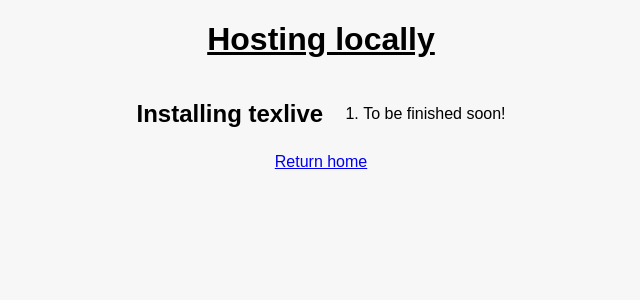
After one commit to EddieTheEd/Cooking, a Flask app: page /local in a window 1280 px wide. The commit adds this page. Shown: the top 300 px of the page, without its empty margins (319-959 px from the left). Run offline with Flask 3, Linux system fonts and the light colour scheme.

Commit message:
fix path so that it maybe works on windows, also create local host page

```diff
--- a/app.py
+++ b/app.py
@@ -24,8 +24,8 @@
         self.resolution = resolution
 
 def booklify(file, opts):
-    name = 'input.pdf'
-    tmpFile = 'crop-tmp.pdf'
+    name = os.path.join(os.getcwd(), 'input.pdf')
+    tmpFile = os.path.join(os.getcwd(), 'crop-tmp.pdf')
 
     file.save(name)
 
@@ -130,15 +130,16 @@
     p = subprocess.Popen(pdfJamCallList, stdout=subprocess.PIPE, stderr=subprocess.PIPE)
     out, err = p.communicate()
 
-    output_file_name = tmpFile[:-4] + "-book.pdf"
-    os.rename(output_file_name, name[:-4] + "-book.pdf")
+    output_file_name = os.path.join(os.getcwd(), tmpFile[:-4] + "-book.pdf")
+    final_output_name = os.path.join(os.getcwd(), name[:-4] + "-book.pdf")
+    os.rename(output_file_name, final_output_name)
 
     with open(name[:-4] + "-book.pdf", "rb") as f:
         result_pdf = BytesIO(f.read())
 
-    os.remove(name)
-    os.remove(tmpFile)
-    os.remove(name[:-4] + "-book.pdf")
+    os.remove(os.path.join(os.getcwd(), name))
+    os.remove(os.path.join(os.getcwd(), tmpFile))
+    os.remove(final_output_name)
 
     return result_pdf
 
@@ -180,5 +181,9 @@
 def explainer():
     return render_template('explainer.html')
 
+@app.route('/local')
+def local():
+    return render_template('local.html')
+
 if __name__ == '__main__':
     app.run(host='0.0.0.0', debug=True, port=5100)
--- a/templates/index.html
+++ b/templates/index.html
@@ -25,6 +25,9 @@
           align-items: center;
           justify-content: center;
           text-align: center;
+        }
+        #contentText {
+          max-width: 80vw;
         }
         .drop-zone {
             border: 2px dashed #ccc;
@@ -70,7 +73,7 @@
   </div>
 
   <div id='secondaryContent'>
-   <p>No rights reserved! See technical details <a href="details">in this documentation page</a>. Please dont abuse the website! If I end up having to pay because someone botted it, I'll just take it down :(</p>
+   <p id='contentText'>No rights reserved! See technical details <a href="details">in this documentation page</a>. Please dont abuse the website! Here's how to <a href="local">host it locally</a>, please consider doing so if you want to use this alot! This is intended to be a demo, and not a serious product. If I end up having to pay because someone botted it, I'll have to take it down :(</p>
   </div>
 
 
--- /dev/null
+++ b/templates/local.html
@@ -0,0 +1,49 @@
+<!DOCTYPE html>
+<html lang="en">
+<head>
+    <title>Cooking</title>
+    <meta name="viewport" content="width=device-width, initial-scale=1" />
+    <meta name="description" content="Minimalist PDF to printable booklet converter.">
+
+    <link rel="icon" type="image/x-icon" href="{{ url_for('static', filename='favicon.ico') }}">
+    <style>
+        body {
+          background-color: #f7f7f7;
+          margin: auto;
+        }
+        #block {
+          display: flex;
+          align-items: center;
+          justify-content: center;
+          text-align: center;
+          font-family: Arial, sans-serif;
+          padding-left: 10%;
+          padding-right: 10%;
+        }
+        p {
+          margin: 5px;
+        }
+        img, video {
+          margin: 15px;
+        }
+        #title {
+          text-decoration: underline;
+        }
+    </style>
+</head>
+<body>
+  <div id="block">
+    <h1 id="title">Hosting locally</h1>
+  </div>
+  <div id="block">
+    <h2>Installing texlive</h2>
+    <ol>
+      <li>To be finished soon!</li>
+    </ol>
+  </div>
+
+  <div id="block">
+    <p><a href="/">Return home</a></p>
+  </div>
+  </body>
+</html>
```
